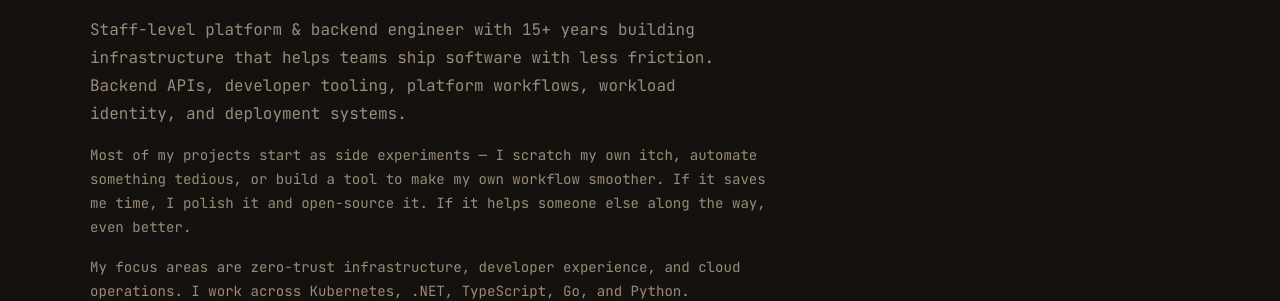
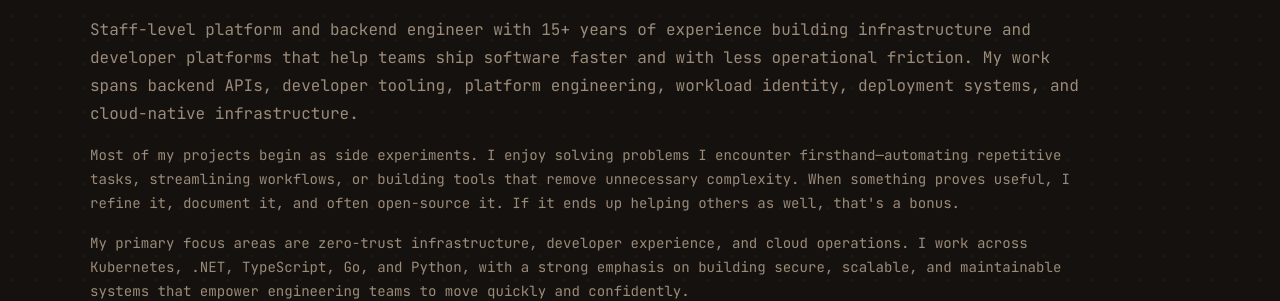
Before and after one commit to chaluvadis/chaluvadis.github.io, a plain HTML site: page index.html in a window 1280 px wide. Shown: the part 500-801 px from the top of the page. Drawn offline with Linux system fonts and the light colour scheme.

Commit message:
markup alignment

```diff
--- a/index.html
+++ b/index.html
@@ -208,13 +208,13 @@
         </div>
         <div class="about-body reveal">
           <p class="about-lead">
-              Staff-level platform &amp; backend engineer with 15+ years building infrastructure that helps teams ship software with less friction. Backend APIs, developer tooling, platform workflows, workload identity, and deployment systems.
+            Staff-level platform and backend engineer with 15+ years of experience building infrastructure and developer platforms that help teams ship software faster and with less operational friction. My work spans backend APIs, developer tooling, platform engineering, workload identity, deployment systems, and cloud-native infrastructure.
           </p>
           <p>
-              Most of my projects start as side experiments — I scratch my own itch, automate something tedious, or build a tool to make my own workflow smoother. If it saves me time, I polish it and open-source it. If it helps someone else along the way, even better.
+            Most of my projects begin as side experiments. I enjoy solving problems I encounter firsthand—automating repetitive tasks, streamlining workflows, or building tools that remove unnecessary complexity. When something proves useful, I refine it, document it, and often open-source it. If it ends up helping others as well, that's a bonus.
           </p>
           <p>
-              My focus areas are zero-trust infrastructure, developer experience, and cloud operations. I work across Kubernetes, .NET, TypeScript, Go, and Python.
+            My primary focus areas are zero-trust infrastructure, developer experience, and cloud operations. I work across Kubernetes, .NET, TypeScript, Go, and Python, with a strong emphasis on building secure, scalable, and maintainable systems that empower engineering teams to move quickly and confidently.
           </p>
         </div>
       </div>
--- a/styles.css
+++ b/styles.css
@@ -719,7 +719,7 @@
 }
 
 .about-body {
-  max-width: 80ch;
+  max-width: 120ch;
 }
 
 .about-body p {
```
Lines whose indentation alone changed are shown as unchanged.
